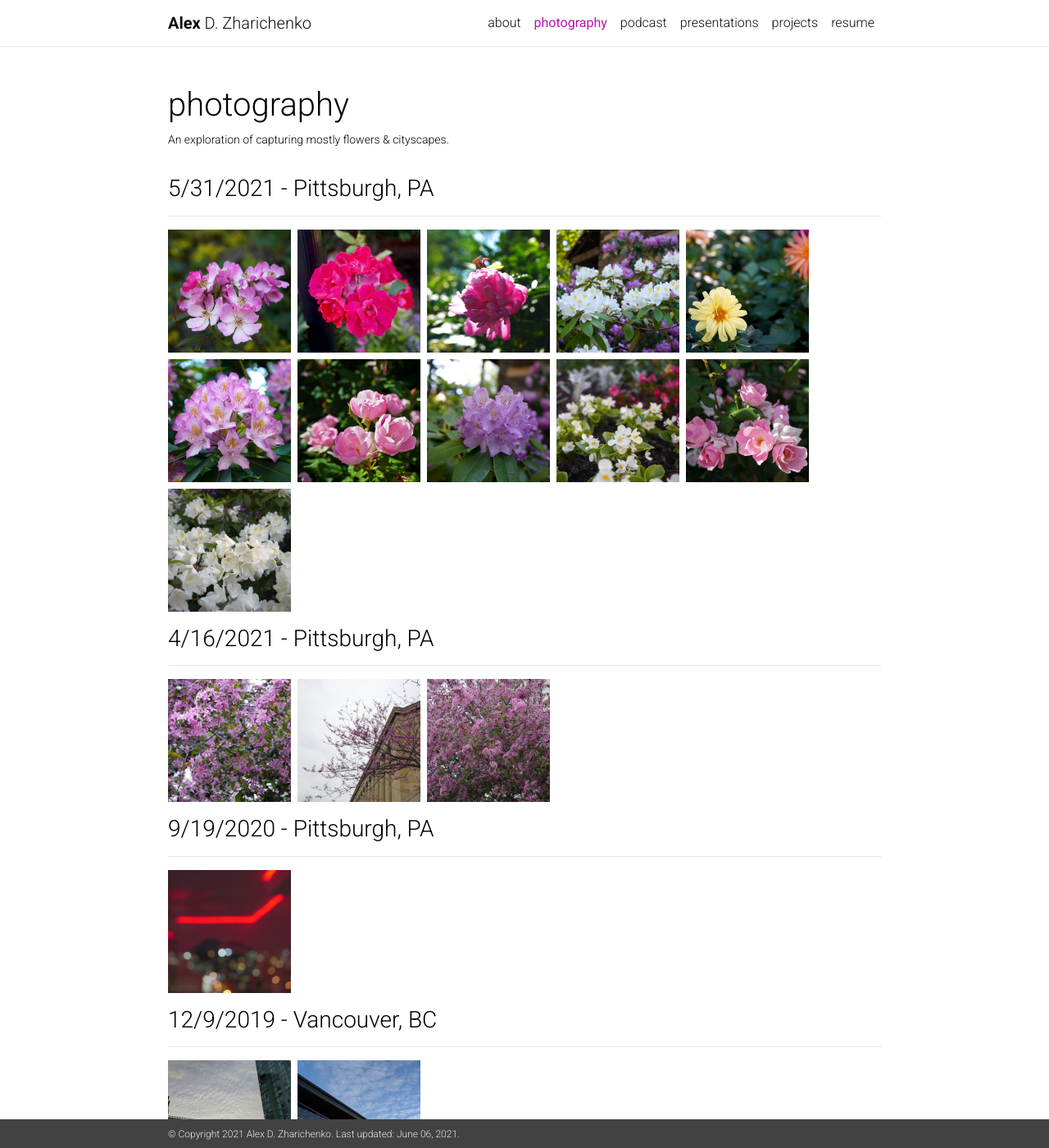
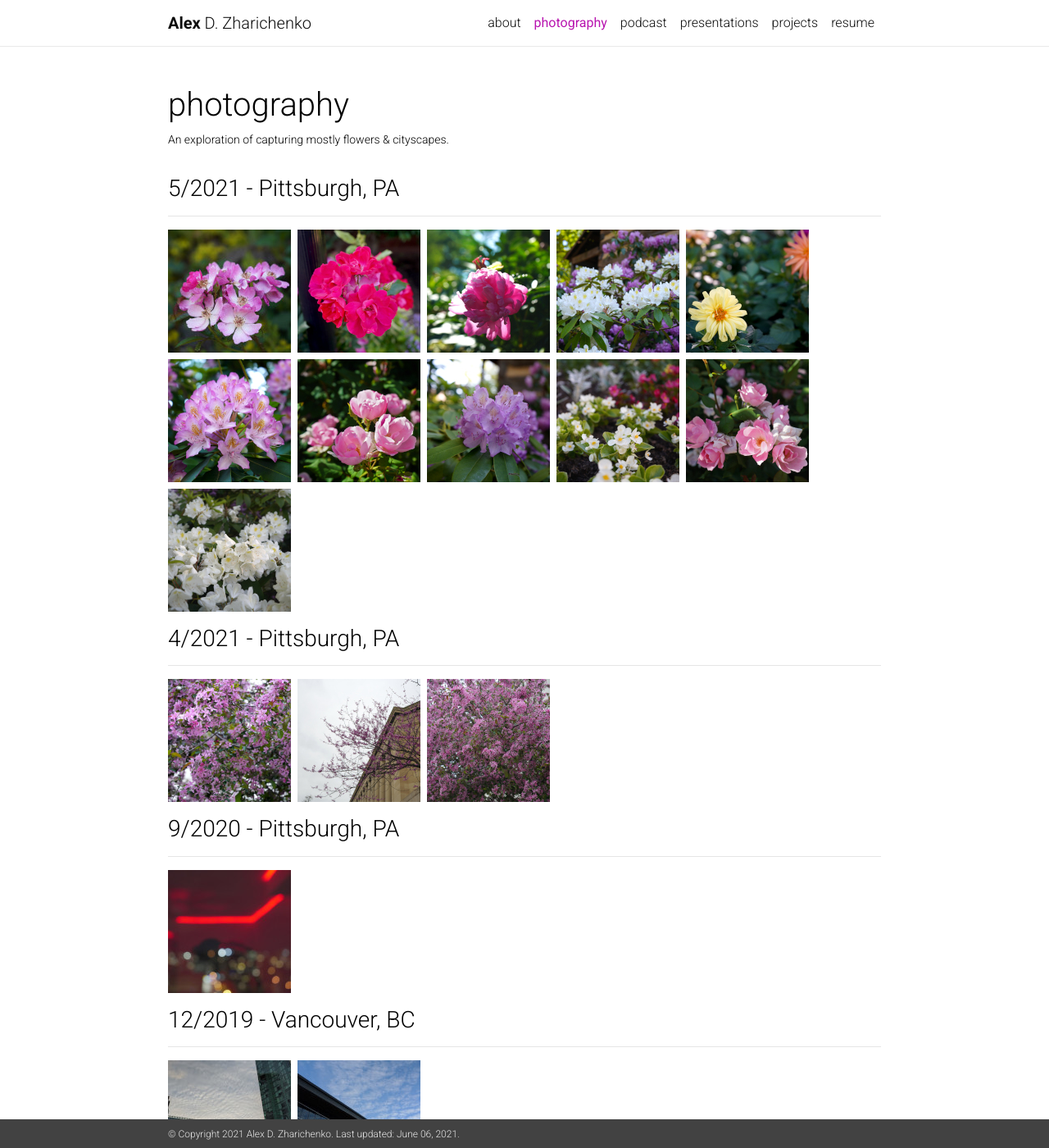
Before and after one commit to azharichenko/alexzharichenko.me, a Jekyll site: the page built from _pages/photography.html, in a window 1280 px wide and 1400 px high. Shown: the whole window at 82% size. Built offline with Jekyll 4.4.1, drawn with Linux system fonts in a browser that asks for light colours; nearby versions of some CDN libraries; a style sheet for code colours, icons or effects is not loaded; some of the changed text lies outside the part shown.

Commit message:
Changing collections to general months

```diff
--- a/_data/images.yml
+++ b/_data/images.yml
@@ -1,4 +1,4 @@
-- name: 5/31/2021
+- name: 5/2021
   location: Pittsburgh, PA
   images:
     - path: 1.JPG
@@ -34,7 +34,7 @@
     - path: 14.JPG
       width: 2000
       height: 1333
-- name: 4/16/2021
+- name: 4/2021
   location: Pittsburgh, PA
   images:
     - path: 9.JPG
@@ -46,13 +46,13 @@
     - path: 15.JPG
       width: 2000
       height: 1333
-- name: 9/19/2020
+- name: 9/2020
   location: Pittsburgh, PA
   images:
     - path: 8.JPG
       width: 2000
       height: 1125
-- name: 12/9/2019
+- name: 12/2019
   location: Vancouver, BC
   images:
     - path: 16.JPG
@@ -82,7 +82,7 @@
     - path: 23.JPG
       width: 2000
       height: 1500
-- name: 9/28/2019
+- name: 9/2019
   location: Cleveland, OH
   images:
     - path: 24.JPG
```
